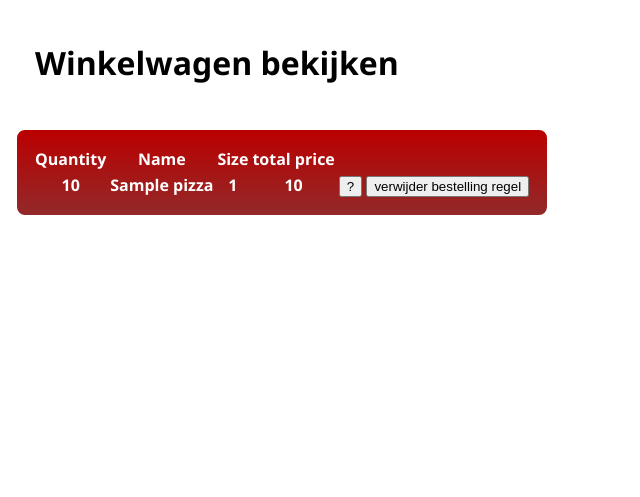
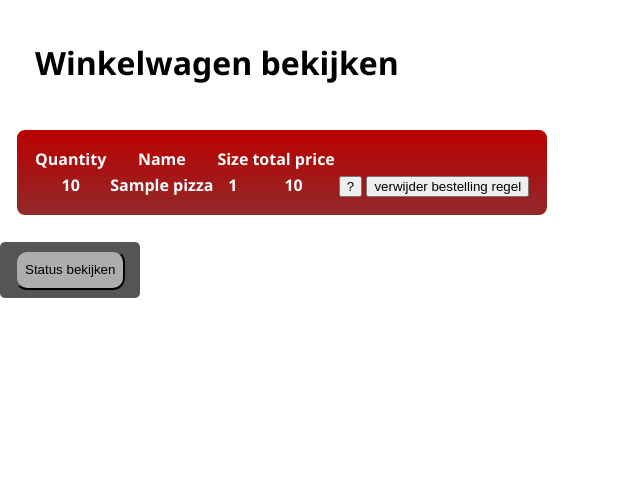
Before and after one commit to KFCissus/stonksPizza, a Laravel app: template resources/views/winkelwagen.blade.php in a window 1280 px wide. Shown: the top 497 px of the page, without its empty margins (0-640 px from the left). Run offline with Laravel 10, Linux system fonts and the light colour scheme; the template is opened without the code that fills it: most values are stand-ins (such as "Sample title", 1, 10 or a date in 2020); lists and menus that the app fills with data are empty; style sheets or scripts are compiled from the project's sources; some libraries are stand-ins or nearby versions.

Commit message:
Added the status bestelling button

```diff
--- a/resources/views/winkelwagen.blade.php
+++ b/resources/views/winkelwagen.blade.php
@@ -40,6 +40,8 @@
 
     @endforeach
     </table>
+    <a href="{{ route('order.status') }}"><button>Status bekijken</button></a>
+
 @else
     <p>Your cart is empty.</p>
 @endif
```
